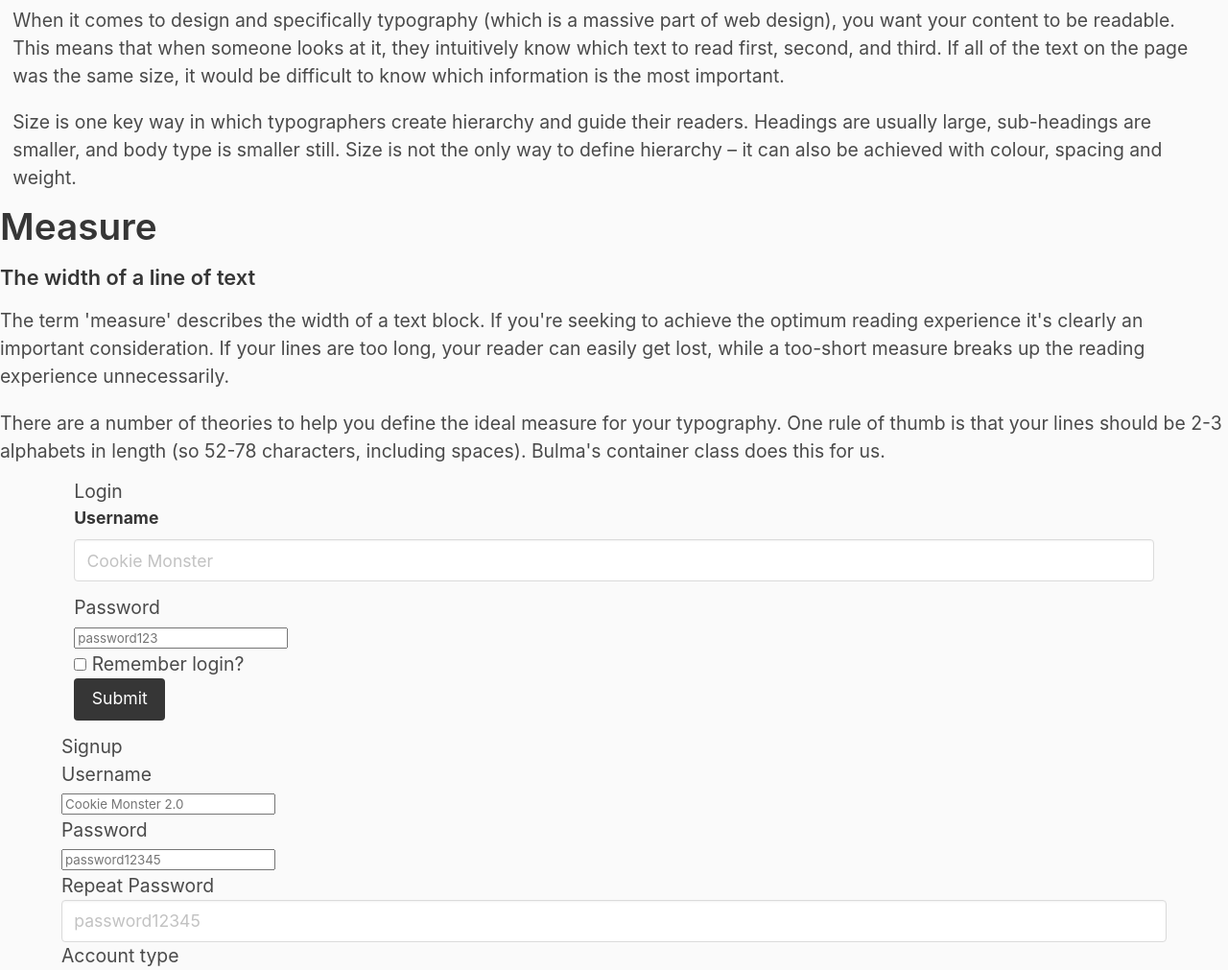
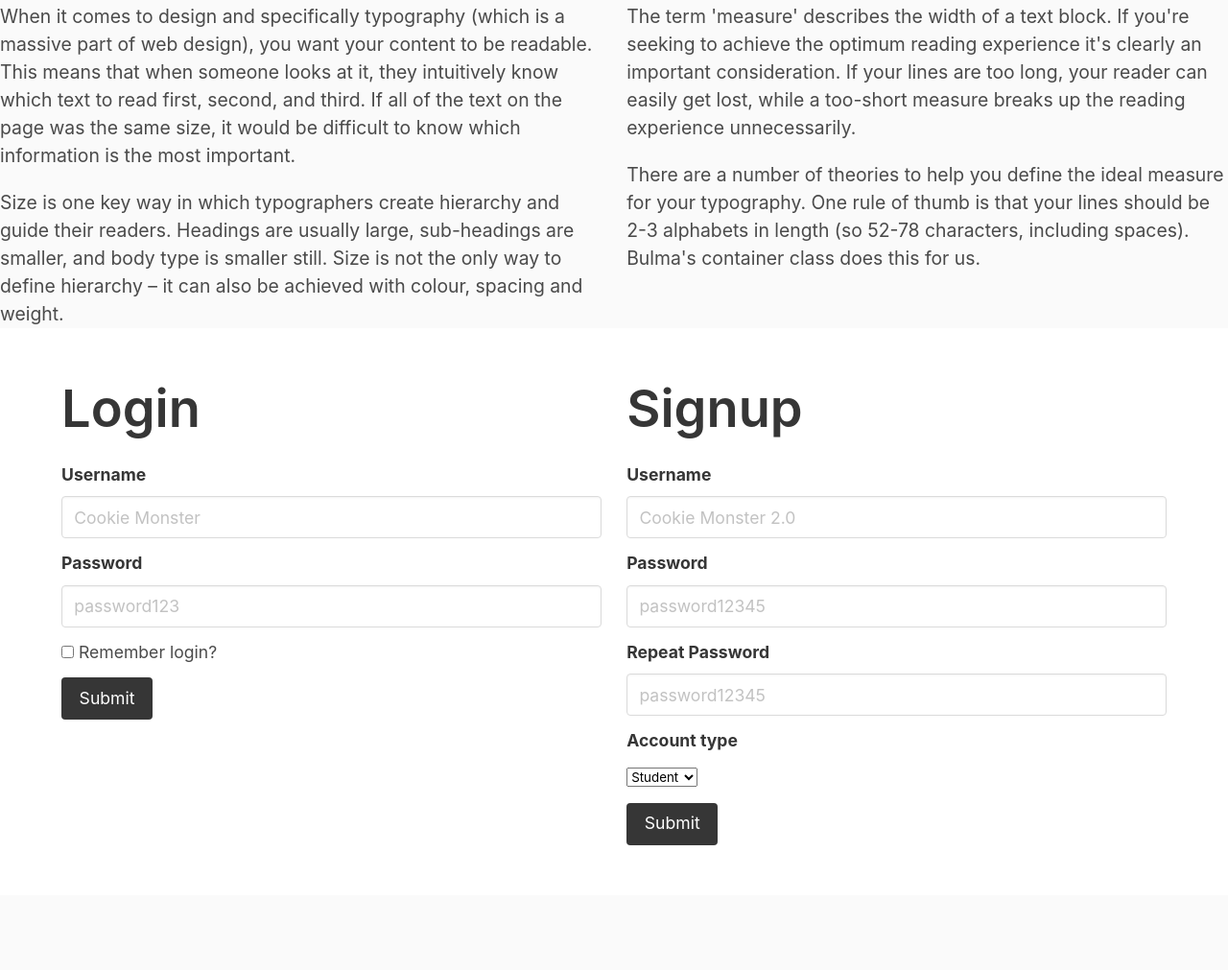
Before and after one commit to jdmar3-comp426/a02-JaredECohen, a website: page index.html in a window 1280 px wide. Shown: the part 3089-4100 px from the top of the page at 96% size. After the commit the page ends 4022 px from the top, so only its background shows below. Drawn offline with nearby package versions, Linux system fonts and the light colour scheme; a web font is replaced by a local one.

Commit message:
finished first draft

```diff
--- a/index.html
+++ b/index.html
@@ -118,10 +118,10 @@
 <section class="">
     <div class="">
         <div class="content">
-            <div class="">
+            <div class="columns">
                 <div class="column">
-                    <h1 class="">Hierarchy</h1>
-                    <h5 class="">Order of importance of each element</h5>
+                    <h1 class="title">Hierarchy</h1>
+                    <h5 class="subtitle has-text-grey has-text-weight-bold">Order of importance of each element</h5>
                     <p>
 		    	When it comes to design and specifically typography (which is a massive part of web design), you want your content to be readable.
 			This means that when someone looks at it, they intuitively know which text to read first, second, and third.
@@ -133,9 +133,9 @@
                         Size is not the only way to define hierarchy – it can also be achieved with colour, spacing and weight.
 		    </p>
                 </div>
-                <div class="">
-                    <h1 class="">Measure</h1>
-                    <h5 class="">The width of a line of text</h5>
+                <div class="column">
+                    <h1 class="title">Measure</h1>
+                    <h5 class="subtitle has-text-grey has-text-weight-bold">The width of a line of text</h5>
                     <p>
 		    	The term 'measure' describes the width of a text block.
 		    	If you're seeking to achieve the optimum reading experience it's clearly an important consideration.
@@ -151,11 +151,11 @@
         </div>
     </div>
 </section>
-<section class="">
+<section class="section has-background-white">
     <div class="container">
-        <div class="">
+        <div class="columns">
             <div class="column">
-                <h1 class="">Login</h1>
+                <h1 class="title">Login</h1>
                 <form>
                     <div class="field">
                         <label class="label">Username</label>
@@ -163,52 +163,52 @@
                             <input class="input" type="text" placeholder="Cookie Monster" name="username">
                         </div>
                     </div>
-                    <div class="">
-                        <label class="">Password</label>
-                        <div class="">
-                            <input class="" type="password" placeholder="password123" name="password">
+                    <div class="field">
+                        <label class="label">Password</label>
+                        <div class="control">
+                            <input class="input" type="password" placeholder="password123" name="password">
                         </div>
                     </div>
-                    <div class="">
-                        <div class="">
+                    <div class="field">
+                        <div class="control">
                             <label class="checkbox">
                                 <input type="checkbox" name="remember">
                                 Remember login?
                             </label>
                         </div>
                     </div>
-                    <div class="">
-                        <div class="">
+                    <div class="has-text-weight-bold">
+                        <div class="is-active">
                             <button class="button is-dark" type="submit">Submit</button>
                         </div>
                     </div>
                 </form>
             </div>
-            <div class="">
-                <h1 class="">Signup</h1>
+            <div class="column">
+                <h1 class="title">Signup</h1>
                 <form>
-                    <div class="">
-                        <label class="">Username</label>
-                        <div class="">
-                            <input class="" type="text" placeholder="Cookie Monster 2.0" name="username">
+                    <div class="field">
+                        <label class="label">Username</label>
+                        <div class="control">
+                            <input class="input" type="text" placeholder="Cookie Monster 2.0" name="username">
                         </div>
                     </div>
-                    <div class="">
-                        <label class="">Password</label>
-                        <div class="">
-                            <input class="" type="password" placeholder="password12345">
+                    <div class="field">
+                        <label class="label">Password</label>
+                        <div class="control">
+                            <input class="input" type="password" placeholder="password12345">
                         </div>
                     </div>
-                    <div class="">
-                        <label class="">Repeat Password</label>
-                        <div class="">
+                    <div class="field">
+                        <label class="label">Repeat Password</label>
+                        <div class="control">
                             <input class="input" type="password" placeholder="password12345" name="password">
                         </div>
                     </div>
-                    <div class="">
-                        <label class="">Account type</label>
-                        <div class="">
-                            <div class="">
+                    <div class="field">
+                        <label class="label">Account type</label>
+                        <div class="dropdown">
+                            <div class="dropdown-trigger">
                                 <select name="accountType">
                                     <option>Student</option>
                                     <option>Teacher</option>
@@ -216,8 +216,8 @@
                             </div>
                         </div>
                     </div>
-                    <div class="">
-                        <div class="">
+                    <div class="has-text-weight-bold">
+                        <div class="is-actice">
                             <button class="button is-dark" type="submit">Submit</button>
                         </div>
                     </div>
```
